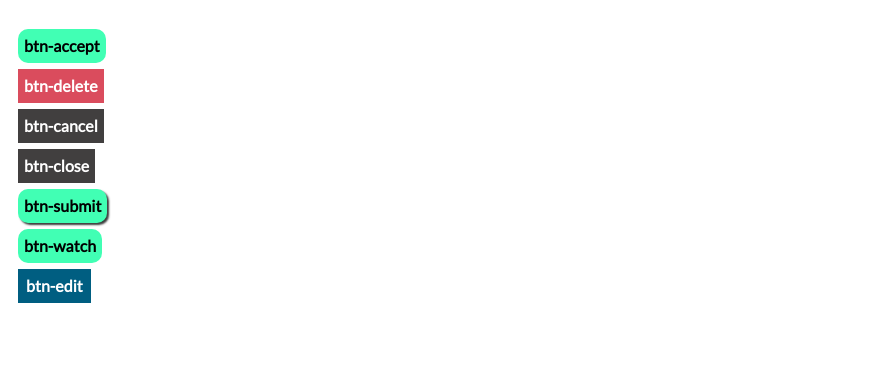
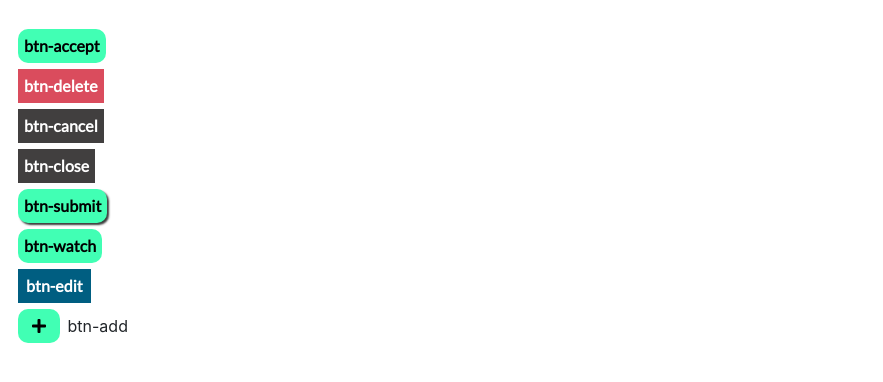
Before and after one commit to dbetm/DevWeb, a plain HTML site: page coc_buttons/index.html in a window 1280 px wide. Shown: the part 78-460 px from the top of the page, without its empty margins (0-883 px from the left). Drawn offline with nearby package versions, Linux system fonts and the light colour scheme.

Commit message:
Clash of code: Update button models

```diff
--- a/coc_buttons/index.html
+++ b/coc_buttons/index.html
@@ -6,6 +6,7 @@
         <link rel="stylesheet" href="https://stackpath.bootstrapcdn.com/bootstrap/4.3.1/css/bootstrap.min.css" integrity="sha384-ggOyR0iXCbMQv3Xipma34MD+dH/1fQ784/j6cY/iJTQUOhcWr7x9JvoRxT2MZw1T" crossorigin="anonymous">
         <link href="https://fonts.googleapis.com/css?family=Lato&display=swap" rel="stylesheet">
         <link rel="stylesheet" href="css/button_models.css">
+        <link rel='stylesheet' href='https://use.fontawesome.com/releases/v5.7.0/css/all.css' integrity='sha384-lZN37f5QGtY3VHgisS14W3ExzMWZxybE1SJSEsQp9S+oqd12jhcu+A56Ebc1zFSJ' crossorigin='anonymous'>
         <title>CoC - Buttons</title>
     </head>
     <body>
@@ -54,6 +55,14 @@
                 <button class="btn-edit" type="button" name="button">btn-edit</button>
             </div>
         </div>
+        <div class="row">
+            <div class="col-12">
+                <!--only this code matters -->
+                <button class="btn-add" type="button" name="button"><i class="fa fa-plus"></i></button>
+                <!--only this code matters -->
+                <span>btn-add</span>
+            </div>
+        </div>
     </div>
 
         <!-- Optional JavaScript -->
--- a/coc_buttons/scss/main.scss
+++ b/coc_buttons/scss/main.scss
@@ -5,7 +5,6 @@ $adviseDarkColor: #262626;
 $secondaryColor: #005e81;
 $font: 'Lato', verdana, sans-serif;
 $borderRadius: 10px;
-
 
 button {
     padding: 5px 6px;
@@ -44,7 +43,7 @@ button {
     box-shadow: 2px 2px 2px #3b3b3b;
 }
 
-.btn-submit, .btn-watch, .btn-accept {
+.btn-submit, .btn-watch, .btn-accept, .btn-add {
     border-radius: $borderRadius;
     background-color: $primaryColor;
     &:hover {
@@ -64,3 +63,8 @@ button {
         border: 1px solid #505050;
     }
 }
+
+.btn-add {
+    padding-left: 14px;
+    padding-right: 14px;
+}
```
Also changed, not shown: coc_buttons/css/button_models.css.
